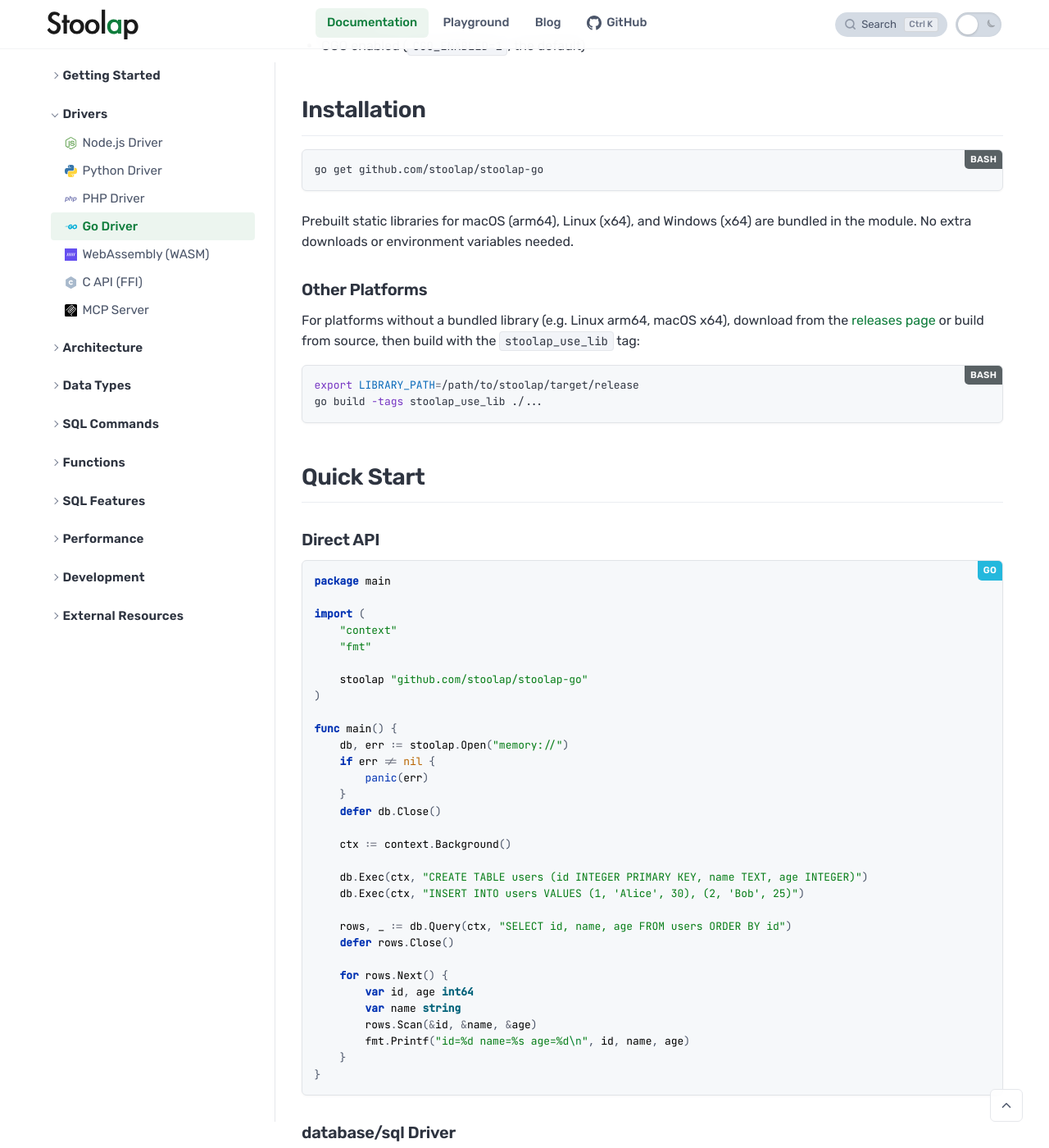
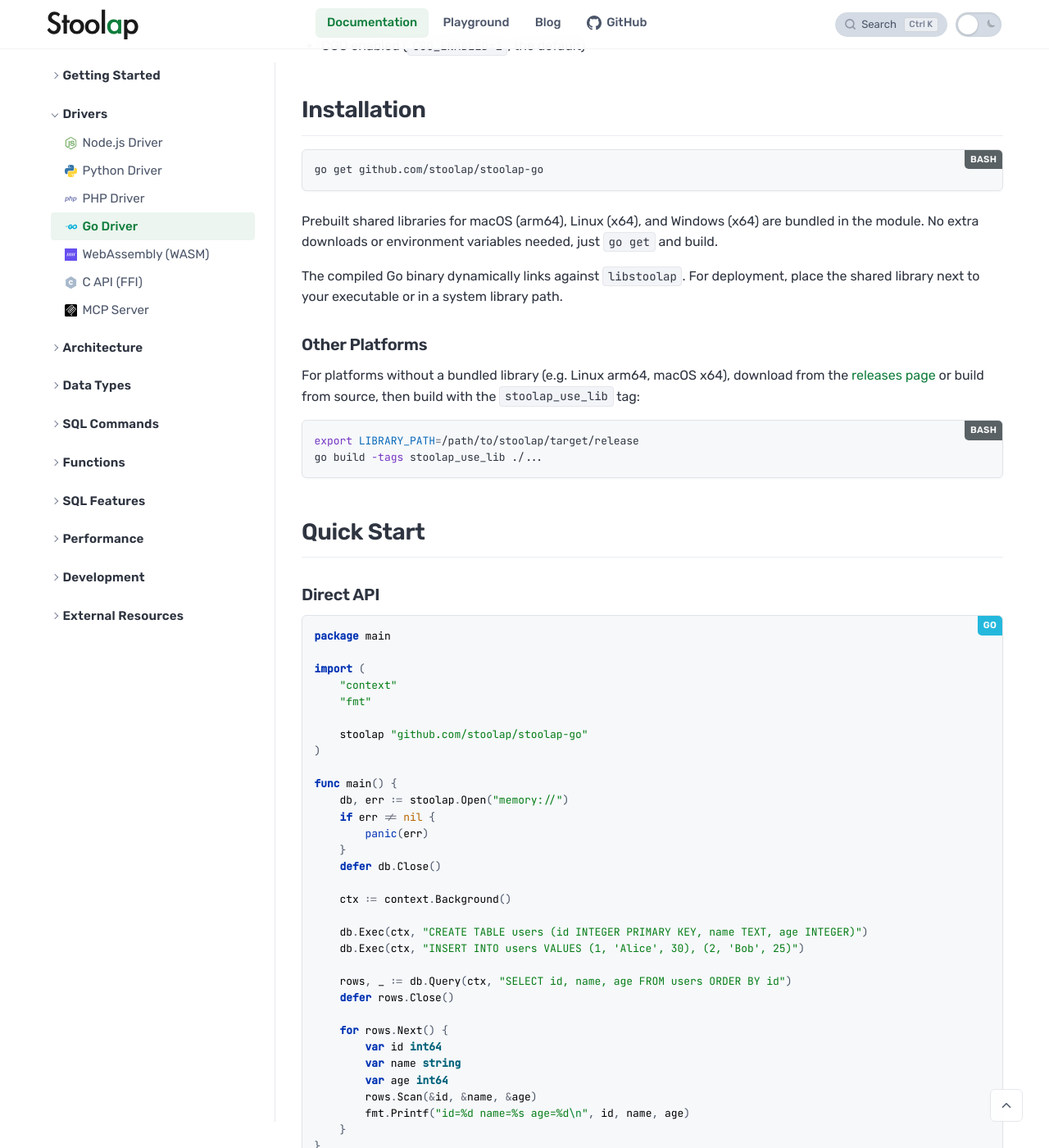
Before and after one commit to stoolap/stoolap, a Jekyll site: the page built from docs/_docs/drivers/go.md, in a window 1280 px wide and 1400 px high, scrolled down 439 px. Shown: the whole window at 82% size. Built offline with Jekyll 4.4.1, drawn with Linux system fonts in a browser that asks for light colours; some of the changed text lies outside the part shown.

Commit message:
docs: sync Go driver docs with stoolap-go README
Update shared library terminology, add deployment paragraph,
add scanning into any example, sync code style and type mapping.

````diff
--- a/docs/_docs/drivers/go.md
+++ b/docs/_docs/drivers/go.md
@@ -24,8 +24,11 @@
 go get github.com/stoolap/stoolap-go
 ```
 
-Prebuilt static libraries for macOS (arm64), Linux (x64), and Windows (x64) are bundled
-in the module. No extra downloads or environment variables needed.
+Prebuilt shared libraries for macOS (arm64), Linux (x64), and Windows (x64) are bundled
+in the module. No extra downloads or environment variables needed, just `go get` and build.
+
+The compiled Go binary dynamically links against `libstoolap`. For deployment, place the
+shared library next to your executable or in a system library path.
 
 ### Other Platforms
 
@@ -68,8 +71,9 @@
     defer rows.Close()
 
     for rows.Next() {
-        var id, age int64
+        var id int64
         var name string
+        var age int64
         rows.Scan(&id, &name, &age)
         fmt.Printf("id=%d name=%s age=%d\n", id, name, age)
     }
@@ -105,8 +109,9 @@
     defer rows.Close()
 
     for rows.Next() {
-        var id, age int64
+        var id int64
         var name string
+        var age int64
         rows.Scan(&id, &name, &age)
         fmt.Printf("id=%d name=%s age=%d\n", id, name, age)
     }
@@ -265,6 +276,19 @@
     fmt.Println("Name:", name.String)
 } else {
     fmt.Println("Name is NULL")
+}
+```
+
+## Scanning into `any`
+
+```go
+rows, _ := db.Query(ctx, "SELECT id, name, age FROM users")
+defer rows.Close()
+
+for rows.Next() {
+    var id, name, age any
+    rows.Scan(&id, &name, &age)
+    fmt.Printf("id=%v name=%v age=%v\n", id, name, age)
 }
 ```
 
````
Also changed, not shown: other parts of docs/_docs/drivers/go.md (+8 -2 lines).
